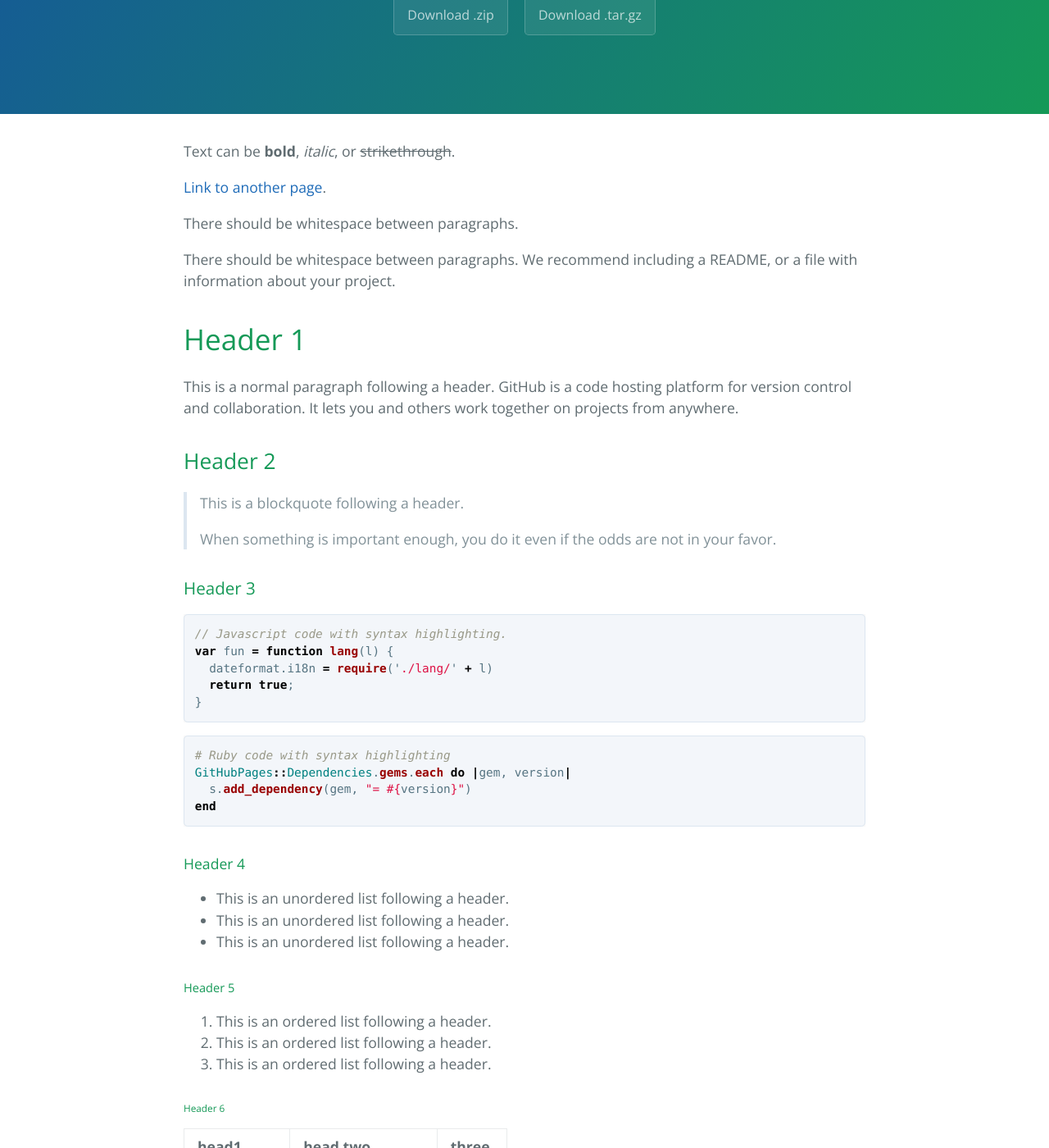
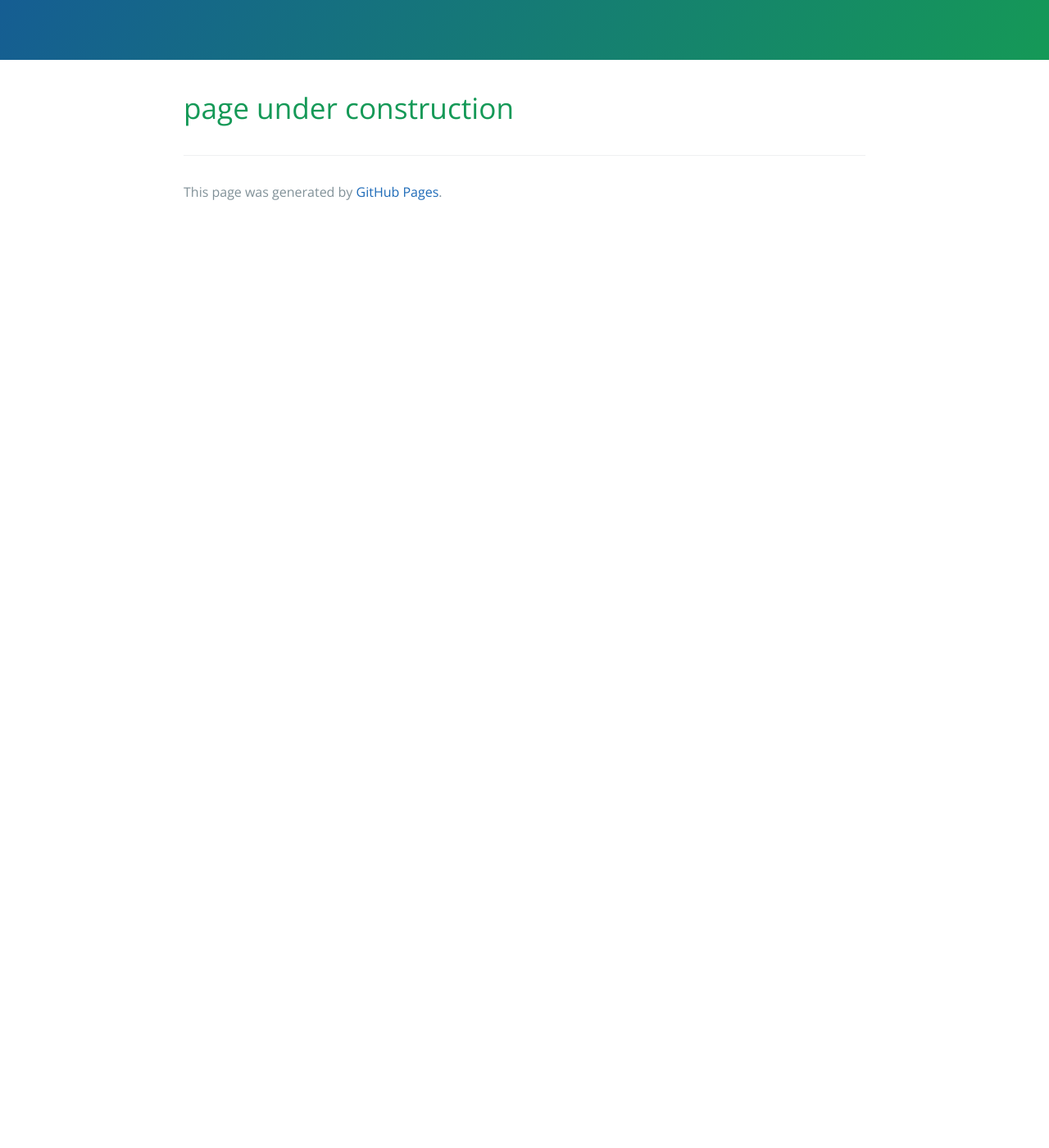
Before and after one commit to MauroMeza/mauromeza.github.io, a Jekyll site: the page built from index.md, in a window 1280 px wide and 1400 px high, scrolled down 244 px. Shown: the whole window at 82% size. Built offline with Jekyll 4.4.1, drawn with Linux system fonts in a browser that asks for light colours; our own code applies the rules of GitHub Pages for plain Markdown files; after the commit the page ends 900 px from its top, so only the background shows below that; some of the changed text lies outside the part shown.

Commit message:
page under construction

````diff
--- a/_config.yml
+++ b/_config.yml
@@ -1,5 +1,5 @@
-title: Cayman theme
-description: Cayman is a clean, responsive theme for GitHub Pages.
-show_downloads: true
+title: Mauricio Meza
+description: FullStack Developer
+show_downloads: false
 google_analytics:
 theme: jekyll-theme-cayman
--- a/index.md
+++ b/index.md
@@ -2,122 +2,4 @@
 layout: default
 ---
 
-Text can be **bold**, _italic_, or ~~strikethrough~~.
-
-[Link to another page](./another-page.html).
-
-There should be whitespace between paragraphs.
-
-There should be whitespace between paragraphs. We recommend including a README, or a file with information about your project.
-
-# Header 1
-
-This is a normal paragraph following a header. GitHub is a code hosting platform for version control and collaboration. It lets you and others work together on projects from anywhere.
-
-## Header 2
-
-> This is a blockquote following a header.
->
-> When something is important enough, you do it even if the odds are not in your favor.
-
-### Header 3
-
-```js
-// Javascript code with syntax highlighting.
-var fun = function lang(l) {
-  dateformat.i18n = require('./lang/' + l)
-  return true;
-}
-```
-
-```ruby
-# Ruby code with syntax highlighting
-GitHubPages::Dependencies.gems.each do |gem, version|
-  s.add_dependency(gem, "= #{version}")
-end
-```
-
-#### Header 4
-
-*   This is an unordered list following a header.
-*   This is an unordered list following a header.
-*   This is an unordered list following a header.
-
-##### Header 5
-
-1.  This is an ordered list following a header.
-2.  This is an ordered list following a header.
-3.  This is an ordered list following a header.
-
-###### Header 6
-
-| head1        | head two          | three |
-|:-------------|:------------------|:------|
-| ok           | good swedish fish | nice  |
-| out of stock | good and plenty   | nice  |
-| ok           | good `oreos`      | hmm   |
-| ok           | good `zoute` drop | yumm  |
-
-### There's a horizontal rule below this.
-
-* * *
-
-### Here is an unordered list:
-
-*   Item foo
-*   Item bar
-*   Item baz
-*   Item zip
-
-### And an ordered list:
-
-1.  Item one
-1.  Item two
-1.  Item three
-1.  Item four
-
-### And a nested list:
-
-- level 1 item
-  - level 2 item
-  - level 2 item
-    - level 3 item
-    - level 3 item
-- level 1 item
-  - level 2 item
-  - level 2 item
-  - level 2 item
-- level 1 item
-  - level 2 item
-  - level 2 item
-- level 1 item
-
-### Small image
-
-![Octocat](https://github.githubassets.com/images/icons/emoji/octocat.png)
-
-### Large image
-
-![Branching](https://guides.github.com/activities/hello-world/branching.png)
-
-
-### Definition lists can be used with HTML syntax.
-
-<dl>
-<dt>Name</dt>
-<dd>Godzilla</dd>
-<dt>Born</dt>
-<dd>1952</dd>
-<dt>Birthplace</dt>
-<dd>Japan</dd>
-<dt>Color</dt>
-<dd>Green</dd>
-</dl>
-
-```
-Long, single-line code blocks should not wrap. They should horizontally scroll if they are too long. This line should be long enough to demonstrate this.
-```
-
-```
-The final element.
-```
+# page under construction
````
